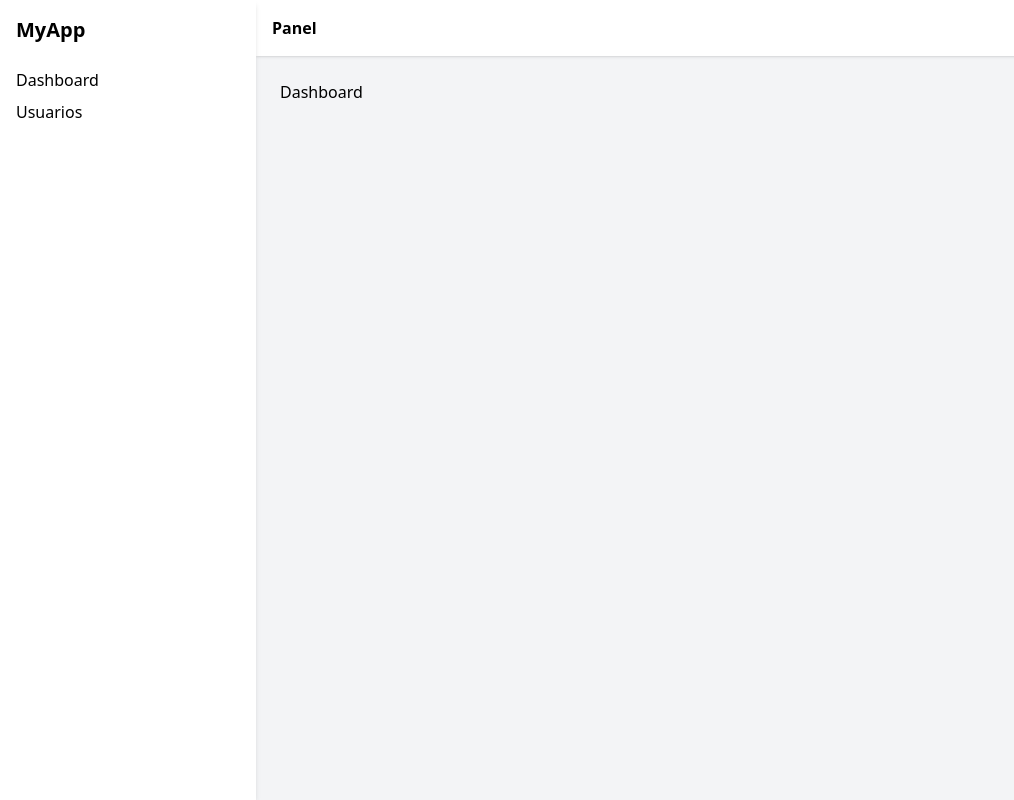
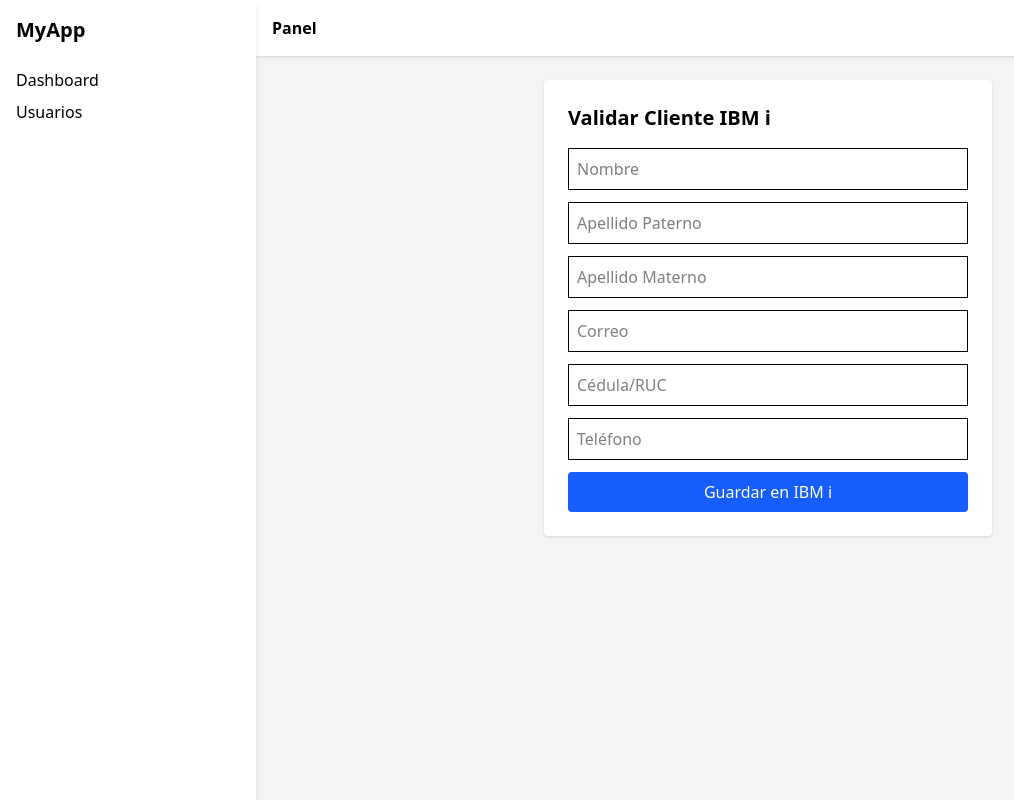
Before and after one commit to codecrafteddesings/Template-Response, a React (Vite) app: page / in a window 1280 px wide. Shown: the whole page, without its empty margins (0-1014 px from the left). Built offline with nearby package versions, Linux system fonts and the light colour scheme; no server answers.

Commit message:
chore: install and sync dependencies in api-server node_modules

```diff
--- /dev/null
+++ b/api-server/check-env.js
@@ -0,0 +1,13 @@
+const { error } = require('node:console')
+const odbc = require('odbc')
+
+async function test() {
+  try {
+    const drivers = await odbc.getDrivers()
+    console.log('--- DRIVERS DISPONIBLES ---')
+    console.log(drivers)
+  } catch (e) {
+    console.log('ERROR:', e)
+  }
+}
+test()
--- /dev/null
+++ b/api-server/debug-drivers.js
@@ -0,0 +1,13 @@
+const odbc = require('odbc')
+
+async function listDrivers() {
+  try {
+    // Esto listará todos los drivers que Node puede ver
+    const drivers = await odbc.getAvailableDrivers()
+    console.log('--- DRIVERS DISPONIBLES ---')
+    console.log(drivers)
+  } catch (err) {
+    console.log('No se pudo obtener la lista de drivers. El error es:', err.message)
+  }
+}
+listDrivers()
--- /dev/null
+++ b/api-server/find-driver.js
@@ -0,0 +1,14 @@
+const { execSync } = require('child_process')
+
+try {
+  const output = execSync('reg query "HKLM\\SOFTWARE\\ODBC\\ODBCINST.INI" /s').toString()
+  const lines = output.split('\n')
+  console.log('--- NOMBRES DE DRIVERS REGISTRADOS ---')
+  lines.forEach((line) => {
+    if (line.includes('IBM') || line.includes('iSeries')) {
+      console.log(line.trim())
+    }
+  })
+} catch (e) {
+  console.log('No se pudo leer el registro.')
+}
--- /dev/null
+++ b/api-server/index.js
@@ -0,0 +1,81 @@
+const express = require('express')
+const cors = require('cors')
+const odbc = require('odbc')
+
+const app = express()
+app.use(cors())
+app.use(express.json())
+
+// Cadena de conexión usando el driver oficial
+
+// configuración estándar de IBM i para ODBC.
+const connectionString =
+  'Driver={IBM i Access ODBC Driver};System=pub400.com;Uid=codecraft;Pwd=msantos02;DBQ=pub400;SSL=0;'
+
+async function ejecutarSP(datos) {
+  let connection
+  try {
+    console.log('--- Iniciando intento de conexión al IBM i ---')
+    console.log('Driver configurado:', connectionString)
+
+    connection = await odbc.connect(connectionString)
+    console.log('¡Conectado exitosamente al AS/400!')
+
+    const query = `CALL "CODECRAFT1"."SP_VALIDTC"(?, ?, ?, ?, ?, ?, ?, ?)`
+
+    // LOG: Ver los datos que estamos enviando al AS/400
+    console.log('Enviando datos al procedimiento (datos):', datos)
+
+    const result = await connection.query(query, [
+      datos.nomCli,
+      datos.patCli,
+      datos.matCli,
+      datos.corrCli,
+      datos.rucCli,
+      datos.telCli,
+      datos.codVal,
+      '', // Parámetro OUT (cambiado de null para evitar SQL0470)
+    ])
+
+    // LOG: Ver el objeto completo que devuelve el driver para confirmar dónde está el parámetro de salida
+    console.log(
+      'Resultado crudo del AS/400 (JSON.stringify):',
+      JSON.stringify(result, null, 2)
+    )
+    console.log('Propiedades del resultado:', Object.keys(result))
+    console.log('outParameters:', result.outParameters)
+    console.log('statement:', result.statement)
+
+    return result
+  } catch (error) {
+    console.error('ERROR CRÍTICO EN EJECUCIÓN:', error)
+    throw error
+  } finally {
+    if (connection) {
+      await connection.close()
+      console.log('Conexión cerrada.')
+    }
+  }
+}
+
+app.post('/clientes/validar', async (req, res) => {
+  try {
+    console.log('Recibiendo petición POST en /clientes/validar...')
+    console.log('Body recibido:', req.body)
+
+    const result = await ejecutarSP(req.body)
+
+    // Ajuste de respuesta: Verificamos dónde está el valor de retorno
+    const codigoRespuesta =
+      result && result.outParameters ? result.outParameters[7] : '00'
+
+    console.log('Código de respuesta extraído:', codigoRespuesta)
+
+    res.json({ codigoRespuesta })
+  } catch (error) {
+    console.error('Error al procesar la solicitud:', error.message)
+    res.status(500).json({ error: 'Error al conectar con el AS/400: ' + error.message })
+  }
+})
+
+app.listen(3001, () => console.log('Servidor puente corriendo en http://localhost:3001'))
--- a/src/features/dashboard/pages/Dashboard.tsx
+++ b/src/features/dashboard/pages/Dashboard.tsx
@@ -1,5 +1,123 @@
+import { useState, type ChangeEvent } from 'react'
+import { validarClient } from '../services'
+import type { ClientFormt } from '../types'
+
+const initialFormData: ClientFormt = {
+  nomCli: '',
+  patCli: '',
+  matCli: '',
+  corrCli: '',
+  rucCli: '',
+  telCli: '',
+  codVal: 'VAL',
+}
+
 export default function Dashboard() {
-    return (
-        <div>Dashboard</div>
-    )
+  const [loading, setLoading] = useState(false)
+  const [resultado, setResultado] = useState<string | null>(null)
+
+  const [formData, setFormData] = useState<ClientFormt>(initialFormData)
+
+  const handleChange = (e: ChangeEvent<HTMLInputElement>) => {
+    const { name, value } = e.target
+
+    setFormData((prev) => ({
+      ...prev,
+      [name]: value,
+    }))
+  }
+
+  const handleSubmit = async (e: ChangeEvent) => {
+    e.preventDefault()
+
+    setLoading(true)
+    setResultado(null)
+
+    try {
+      const codigo = await validarClient(formData)
+
+      if (codigo === '00') {
+        setResultado('Éxito: Cliente actualizado')
+        setFormData(initialFormData)
+      } else {
+        setResultado(`Error: Código ${codigo}`)
+      }
+    } catch {
+      alert(setResultado('Error de conexión con el AS/400'))
+    } finally {
+      setLoading(false)
+    }
+  }
+
+  const clearForm = () => {
+    setFormData(initialFormData)
+    setResultado(null)
+  }
+
+  return (
+    <div className="max-w-md mx-auto p-6 bg-white rounded shadow">
+      <h2 className="text-xl font-bold mb-4">Validar Cliente IBM i</h2>
+
+      <form onSubmit={handleSubmit} className="space-y-3">
+        <input
+          name="nomCli"
+          value={formData.nomCli}
+          onChange={handleChange}
+          className="w-full border p-2"
+          placeholder="Nombre"
+        />
+
+        <input
+          name="patCli"
+          value={formData.patCli}
+          onChange={handleChange}
+          className="w-full border p-2"
+          placeholder="Apellido Paterno"
+        />
+
+        <input
+          name="matCli"
+          value={formData.matCli}
+          onChange={handleChange}
+          className="w-full border p-2"
+          placeholder="Apellido Materno"
+        />
+
+        <input
+          name="corrCli"
+          type="email"
+          value={formData.corrCli}
+          onChange={handleChange}
+          className="w-full border p-2"
+          placeholder="Correo"
+        />
+
+        <input
+          name="rucCli"
+          value={formData.rucCli}
+          onChange={handleChange}
+          className="w-full border p-2"
+          placeholder="Cédula/RUC"
+        />
+
+        <input
+          name="telCli"
+          value={formData.telCli}
+          onChange={handleChange}
+          className="w-full border p-2"
+          placeholder="Teléfono"
+        />
+
+        <button
+          type="submit"
+          className="w-full bg-blue-600 text-white p-2 rounded disabled:opacity-50"
+          disabled={loading}
+        >
+          {loading ? 'Validando...' : 'Guardar en IBM i'}
+        </button>
+      </form>
+
+      {resultado && <p className="mt-4 p-2 bg-gray-100 rounded">{resultado}</p>}
+    </div>
+  )
 }
--- /dev/null
+++ b/src/features/dashboard/services.ts
@@ -0,0 +1,8 @@
+import api from '../../services/api'
+import type { ClientFormt, RespuestaValidacion } from './types'
+
+export const validarClient = async (datos: ClientFormt): Promise<string> => {
+  // Aqui apunta a la ruta del backend que llama al stored procedures
+  const { data } = await api.post<RespuestaValidacion>('/clientes/validar', datos)
+  return data.codigoRespuesta
+}
--- /dev/null
+++ b/src/features/dashboard/types.ts
@@ -0,0 +1,13 @@
+export interface ClientFormt {
+  nomCli: string
+  patCli: string
+  matCli: string
+  corrCli: string
+  rucCli: string
+  telCli: string
+  codVal: string
+}
+
+export interface RespuestaValidacion {
+  codigoRespuesta: string
+}
--- a/src/services/api.ts
+++ b/src/services/api.ts
@@ -1,29 +1,52 @@
-import axios from "axios";
-import { useAuthStore } from "@features/auth/store";
+import axios from 'axios'
+
+// Fallback helpers cuando el módulo del store de auth no está disponible
+function getUserToken(): string | undefined {
+  try {
+    const raw = localStorage.getItem('user')
+    if (!raw) return undefined
+    const user = JSON.parse(raw)
+    return user?.token
+  } catch {
+    return undefined
+  }
+}
+
+function handleLogoutRedirect() {
+  try {
+    localStorage.removeItem('user')
+  } catch (error) {
+    console.error('No se pudo eliminar el usuario del localStorage', error)
+  }
+  window.location.href = '/login'
+}
+
+// Registro para depuración: verifica esto en la consola de tu navegador
+console.log('URL de la API configurada:', import.meta.env.VITE_API_URL)
 
 const api = axios.create({
   baseURL: import.meta.env.VITE_API_URL,
-});
+})
 
+// Interceptor de peticiones: agrega el token automáticamente
 api.interceptors.request.use((config) => {
-  const user = useAuthStore.getState().user;
-
-  if (user?.token) {
-    config.headers.Authorization = `Bearer ${user.token}`;
+  const token = getUserToken()
+  if (token) {
+    config.headers.Authorization = `Bearer ${token}`
   }
 
-  return config;
-});
+  return config
+})
 
+// Interceptor de respuestas: maneja el cierre de sesión si el token expira (401)
 api.interceptors.response.use(
   (res) => res,
   (error) => {
     if (error.response?.status === 401) {
-      useAuthStore.getState().logout();
-      window.location.href = "/login";
+      handleLogoutRedirect()
     }
-    return Promise.reject(error);
-  },
-);
+    return Promise.reject(error)
+  }
+)
 
-export default api;
+export default api
--- /dev/null
+++ b/src/services/clienteService.ts
@@ -0,0 +1,7 @@
+import type { AxiosResponse } from 'axios'
+import api from './api'
+
+export const validarClient = async (datos: unknown) => {
+  const response: AxiosResponse<unknown> = await api.post('ClientFormt/validar', datos)
+  return response
+}
```
Also changed, not shown: api-server/package.json (added, +22 -0 lines), src/features/auth/pages/Login.tsx (+14 -19 lines), 2 other files (tests, documents, lock files or other folders).
